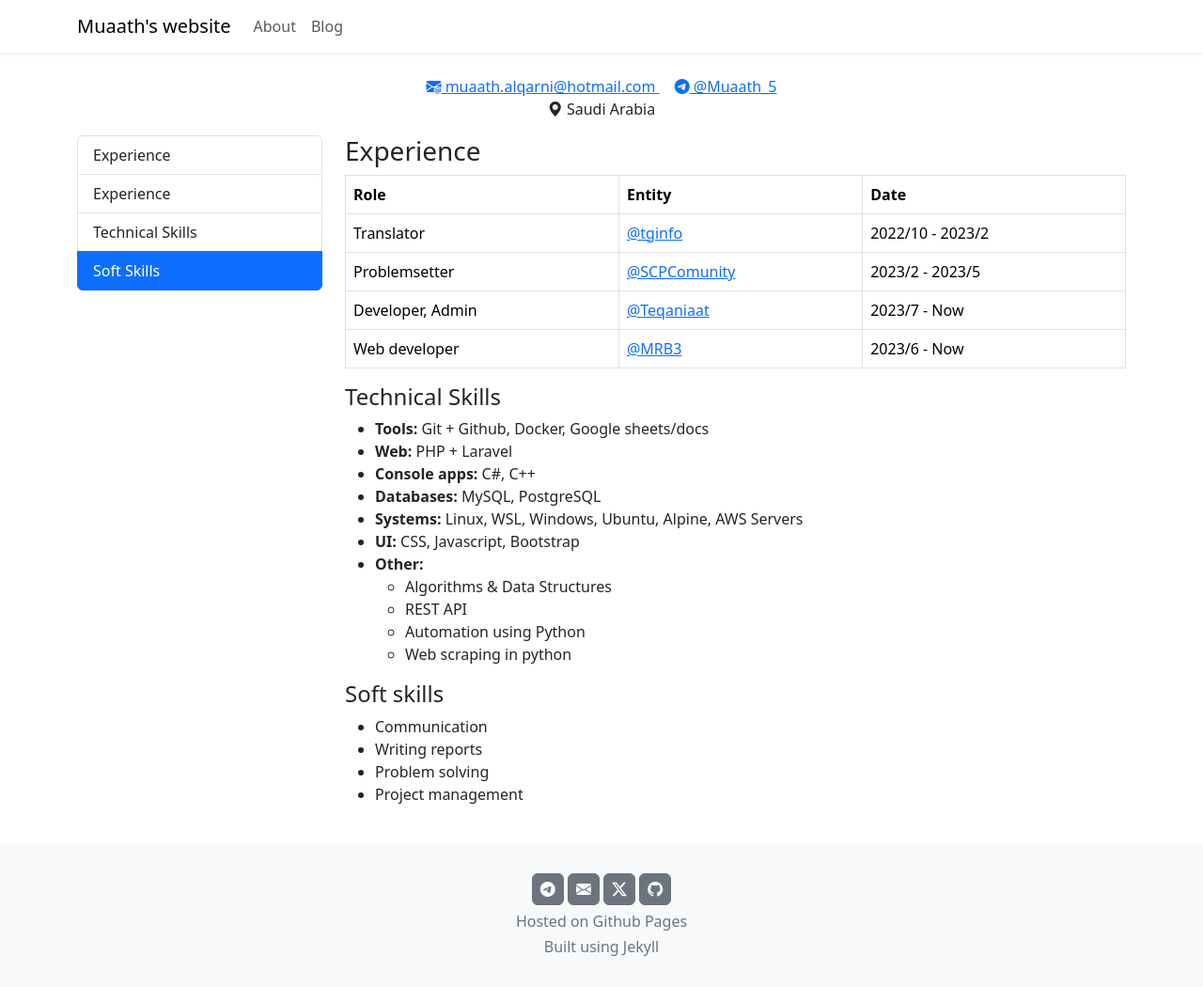
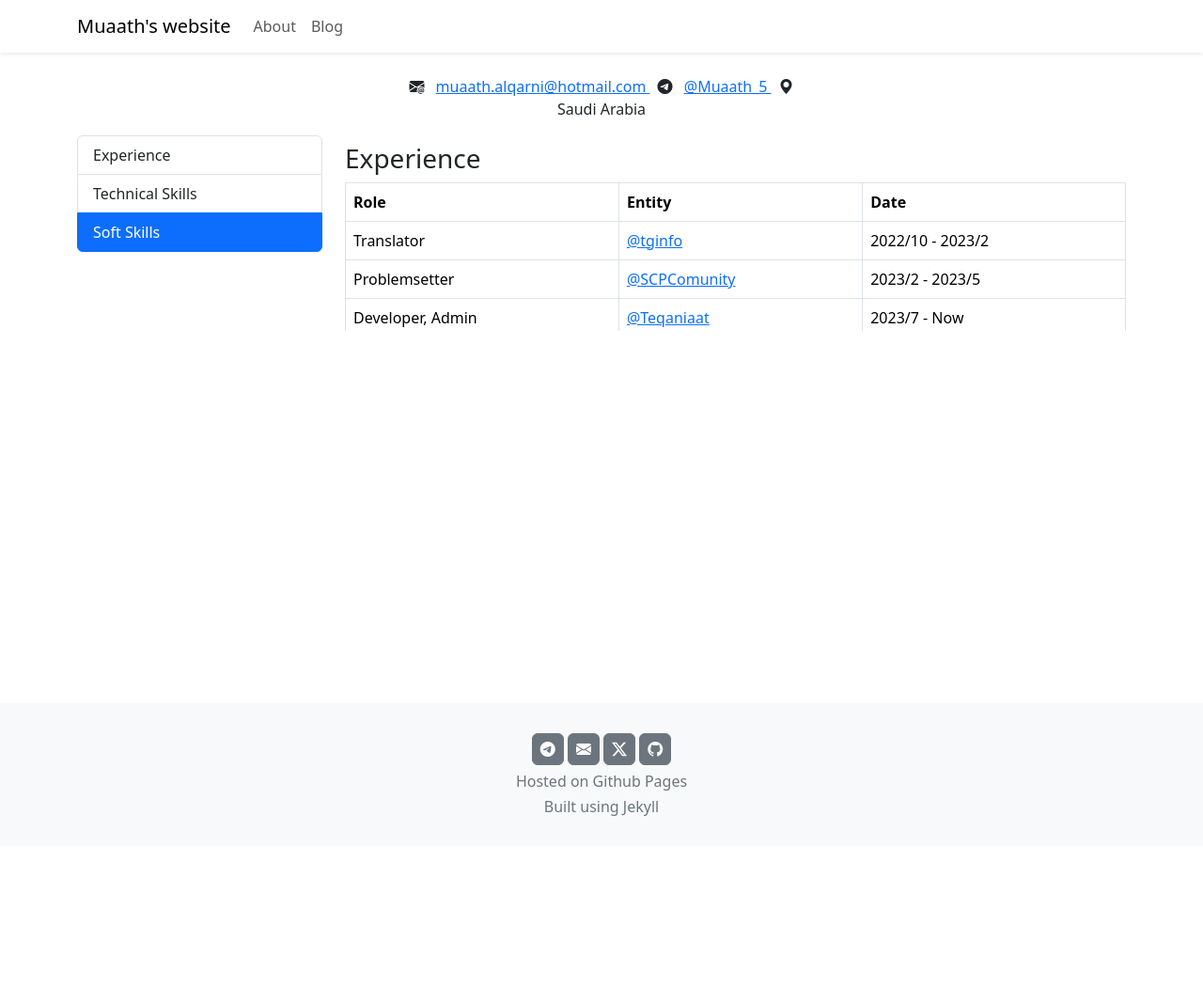
Before and after one commit to Muaath5/website, a Jekyll site: the page built from portfolio/index.html, in a window 1280 px wide. Shown: the whole page at 94% size. Built offline with Jekyll 4.4.1, drawn with Linux system fonts in a browser that asks for light colours; after the commit the page ends 900 px from its top, so only the background shows below that.

Commit message:
Fixing post description, fixing scroll spy

```diff
--- a/_layouts/post.html
+++ b/_layouts/post.html
@@ -4,7 +4,7 @@
 <div class="row">
     <div class="col">
         <h1>{{ page.title }}</h1>
-        <figure class="note note-secondary p-4">
+        <figure style="border-radius: 10px; border-left: 2px lightgray solid;" class="note note-secondary p-4">
             <blockquote class="blockquote">
                 <p class="pb-2">
                     {{ page.description }}
--- a/about.html
+++ b/about.html
@@ -7,8 +7,10 @@
 
 <div class="row">
     <div class="col-8">
-        I'm Muaath Alqarni, student based in Saudi Arabia who is interested in technology in general.
-        I like competitive programming, web developement (mainly backend).
+        <h4>
+            I'm Muaath Alqarni, student based in Saudi Arabia who is interested in technology in general.
+            I like competitive programming, web developement (mainly backend).
+        </h4>
         <a href="/portfolio" class="btn btn-primary">Checkout my Portfolio</a>
     </div>
     <div class="col-4">
--- a/portfolio/index.html
+++ b/portfolio/index.html
@@ -5,17 +5,17 @@
 layout: default
 ---
 <div class="row text-center">
-  <div class="col">
+  <div class="col-12">
+    <i class="bi-envelope-at-fill"></i>
     <a class="px-2" href="mailto:muaath.alqarni@hotmail.com">
-      <i class="bi-envelope-at-fill"></i>
       muaath.alqarni@hotmail.com
     </a>
+    <i class="bi-telegram"></i>
     <a class="px-2" href="https://t.me/Muaath_5">
-      <i class="bi-telegram"></i>
       @Muaath_5
     </a>
+    <i class="bi-geo-alt-fill"></i>
     <p class="px-2">
-      <i class="bi-geo-alt-fill"></i>
       Saudi Arabia
     </p>
   </div>
@@ -24,7 +24,7 @@
 <div class="row">
   <div class="col-3">
     <div id="scroll-list" class="list-group">
-      <a class="list-group-item list-group-item-action" href="#experience">Experience</a>
+      <!-- <a class="list-group-item list-group-item-action" href="#objective">Objective</a> -->
       <a class="list-group-item list-group-item-action" href="#experience">Experience</a>
       <a class="list-group-item list-group-item-action" href="#technical">Technical Skills</a>
       <a class="list-group-item list-group-item-action" href="#soft">Soft Skills</a>
@@ -32,7 +32,7 @@
   </div>
 
   <div class="col-9">
-    <div data-bs-spy="scroll" data-bs-target="#scroll-list" data-bs-smooth-scroll="true" class="scrollspy-example" tabindex="0">
+    <div data-bs-spy="scroll" data-bs-target="#scroll-list" data-bs-smooth-scroll="true" style="height: 200px; margin-top: .5rem; overflow: auto;" tabindex="0">
       <div id="experience">
         <h3>Experience</h3>
         <table class="table table-bordered">
```
